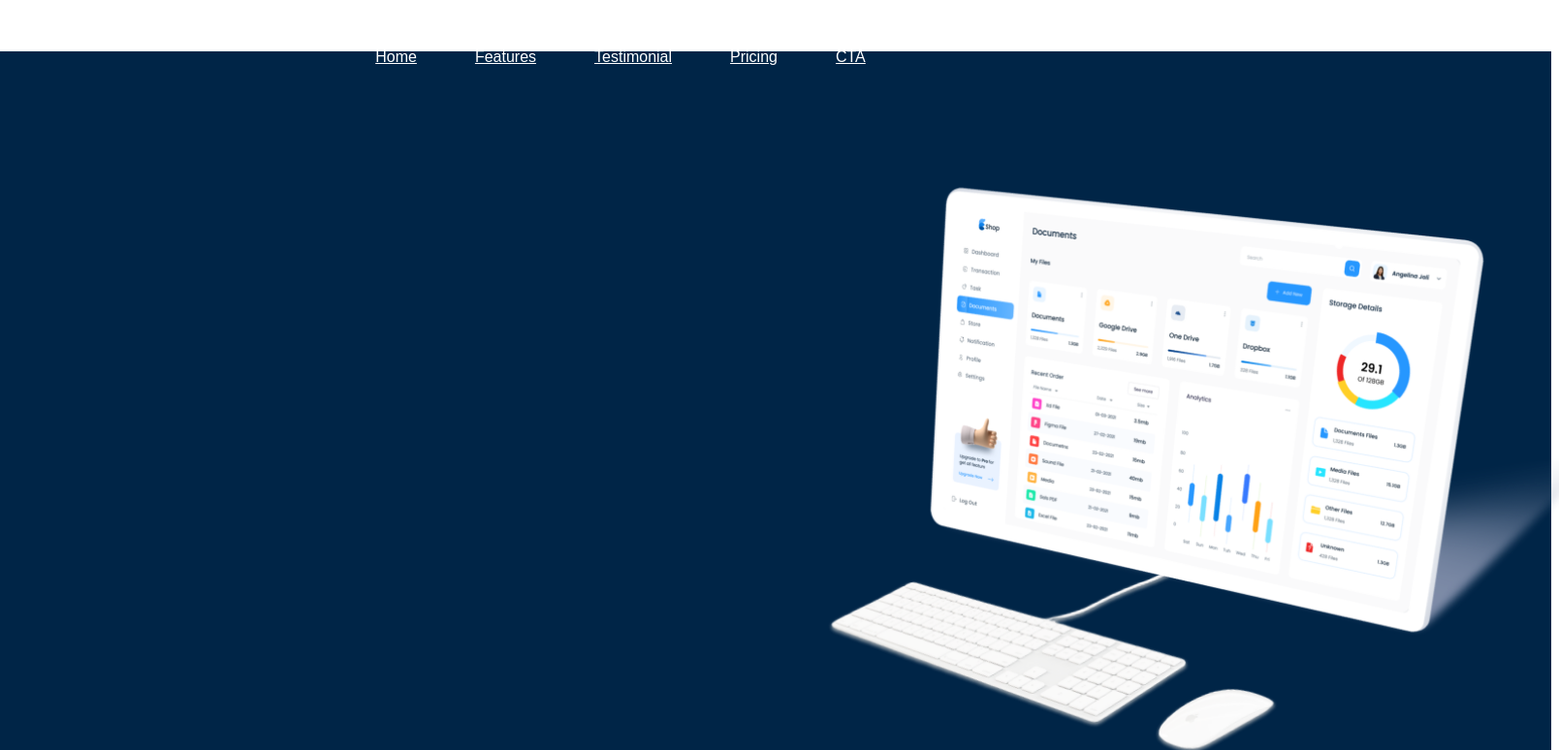
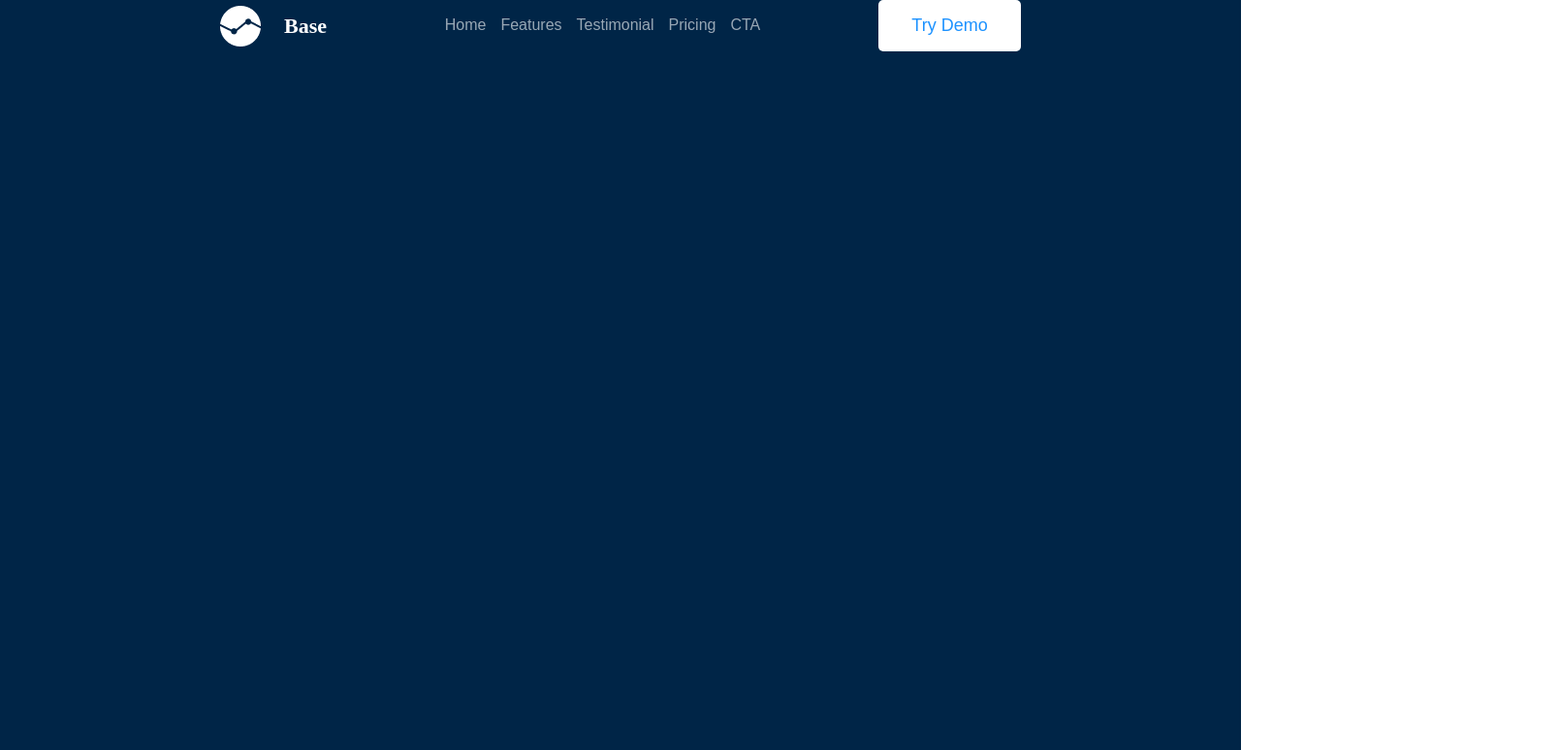
Before and after one commit to Islam-Kaziev/html5, a plain HTML site: page index.html in a window 1280 px wide. Shown: the top 774 px of the page at 97% size, 1608 px wide, since content can reach past the window. Drawn offline with Linux system fonts and the light colour scheme.

Commit message:
my_7_commit

```diff
--- a/index.css
+++ b/index.css
@@ -1,32 +1,108 @@
-body {
+body,
+h1,
+h2,
+h3,
+h4,
+h5,
+ul {
   margin: 0;
   padding: 0;
 }
-.page_layout {
-  width: 1600px;
-  height: 850px;
-  background-color: #002547;
-  align-items: center;
-  margin: 0 auto;
-  display: flex;
+* {
+  box-sizing: border-box;
 }
 
-header img {
-  width: 789.46px;
-  height: 936.93px;
-  margin-left: 819px;
+body {
+  font-family: "Poppins", sans-serif;
 }
 
-.navigation {
-  width: 1137.82px;
-  height: 53px;
-  margin: 0 auto;
-  display: flex;
-  justify-content: center;
+li {
+  list-style: none;
+}
+.header {
+  background-color: #002547;
 }
 
-.navigation a {
-  font-family: "Poppins", sans-serif;
-  color: #ffff;
-  margin: 50px 30px;
+.wrapper {
+  height: 850px;
+  max-width: 1600px;
+  margin: 0 auto;
+  background-color: #002547;
+  padding: 0 227px 0 227px;
 }
+
+.logo {
+  background: url("./img/Subtract.png") no-repeat;
+  width: 110px;
+  height: 42px;
+  padding-left: 66px;
+  display: flex;
+  align-items: center;
+}
+
+.logo__text {
+  font-family: Poppins;
+  font-style: normal;
+  font-weight: 600;
+  font-size: 22px;
+  line-height: 33px;
+  /* identical to box height */
+
+  color: #ffffff;
+}
+
+.list__link {
+  font-style: normal;
+  font-weight: normal;
+  font-size: 16px;
+  line-height: 130%;
+  /* identical to box height, or 21px */
+
+  text-transform: capitalize;
+
+  color: rgba(255, 255, 255, 0.6);
+  text-decoration: none;
+}
+
+.btn {
+  background-color: #ffffff;
+  border: none;
+  outline: none;
+  border-radius: 5px;
+  font-style: normal;
+  font-weight: 500;
+  font-size: 18px;
+  line-height: 130%;
+
+  color: #1d92ff;
+}
+
+.header__btn {
+  width: 147px;
+  height: 53px;
+}
+
+.list {
+  display: flex;
+
+  justify-content: space-between;
+}
+
+.list__link:hover {
+  color: #ffffff;
+  text-decoration: underline;
+}
+
+.list__item {
+  margin-right: 15px;
+}
+
+.list__item:last-child {
+  margin-right: 0;
+}
+
+.header__wrapper {
+  display: flex;
+  justify-content: space-between;
+  align-items: center;
+}
--- a/index.html
+++ b/index.html
@@ -1,31 +1,41 @@
 <!DOCTYPE html>
-<html lang="en">
-
+<html lang="ru">
 <head>
     <meta charset="UTF-8">
     <meta http-equiv="X-UA-Compatible" content="IE=edge">
     <meta name="viewport" content="width=device-width, initial-scale=1.0">
+    <link rel="stylesheet" href="index.css">
     <title>Document</title>
-    <link rel="stylesheet" href="index.css">
 </head>
-
 <body>
-    <header>
-        <div class="navigation">
-            <a href="/sankt-peterburg/transport?cd=1" class="link">Home</a>
-            <a href="/sankt-peterburg/transport?cd=1" class="link">Features</a>
-            <a href="/sankt-peterburg/transport?cd=1" class="link">Testimonial</a>
-            <a href="/sankt-peterburg/transport?cd=1" class="link">Pricing</a>
-            <a href="/sankt-peterburg/transport?cd=1" class="link">CTA</a>
-        </div>
-        <div class="header">
-            <div class="page_layout">
-                <span>
-                <img class="monitor" src="img/Pixel True Mockup medium.png">
-                </span>
+    <header class="header">
+        <div class="wrapper">
+            <div class="header__wrapper">
+                <div class="logo">
+                    <h1 class="logo__text">Base</h1>
+                </div>
+                <ul class="list">
+                    <li class="list__item">
+                        <a href="#" class="list__link">Home</a>
+                    </li>
+                    <li class="list__item">
+                        <a href="#" class="list__link">Features</a>
+                    </li>
+                    <li class="list__item">
+                        <a href="#" class="list__link">Testimonial</a>
+                    </li>
+                    <li class="list__item">
+                        <a href="#" class="list__link">Pricing</a>
+                    </li>
+                    <li class="list__item">
+                        <a href="#" class="list__link">CTA</a>
+                    </li>
+                </ul>
+                <button class="btn header__btn">Try Demo</button>
             </div>
         </div>
+        <div class="description"></div>
+        <div class="img_computer"></div>
     </header>
 </body>
-
 </html>
```
Also changed, not shown: img/Subtract.png (added).
